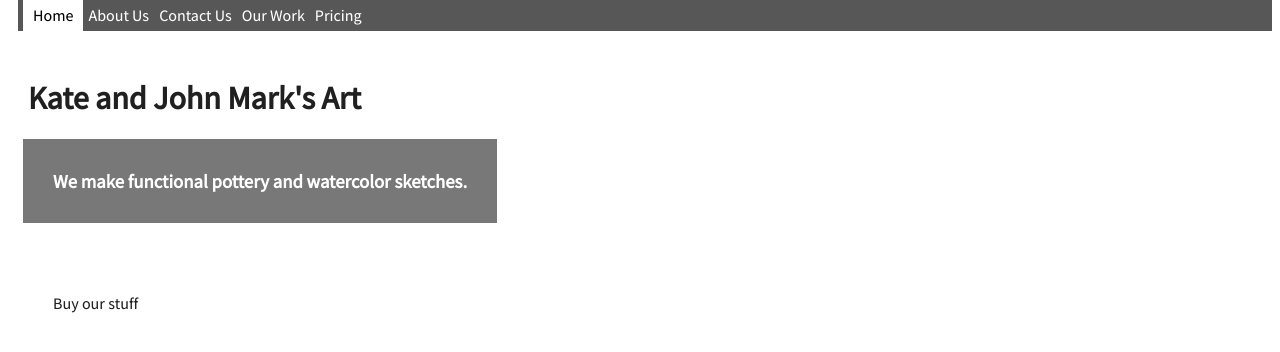
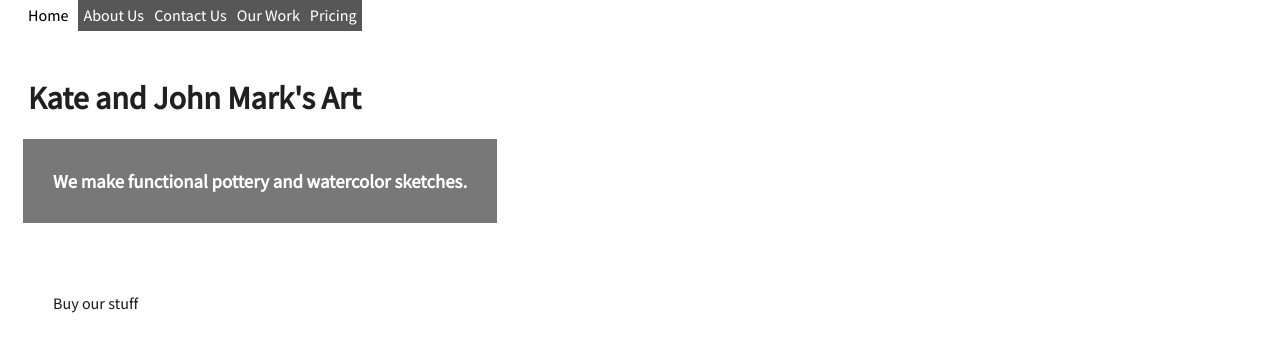
Before and after one commit to jmrhadz/week-8-css, a plain HTML site: page index.html in a window 1280 px wide. Drawn offline with Linux system fonts and the light colour scheme.

Commit message:
cleanup stylesheet

```diff
--- a/styles.css
+++ b/styles.css
@@ -4,20 +4,18 @@
     padding: 0px 5px;
     margin-top:0;
 }
+.body {
+    margin: 0;
+}
 
 .nav {
     z-index: 100;
-    width:100%;
-    padding: 0px 5px 0px 5px;
+    width:fit-content;
+    padding:0;
     display:flex;
-    justify-content: flex-start;
+    justify-content: center;
     align-content:space-evenly;
-    background-color: rgb(87, 87, 87);
-}
-
-.nav > a {
-    padding: 5px;
-    max-width:25%;
+     background-color: rgb(87, 87, 87);
 }
 
 a {
```
